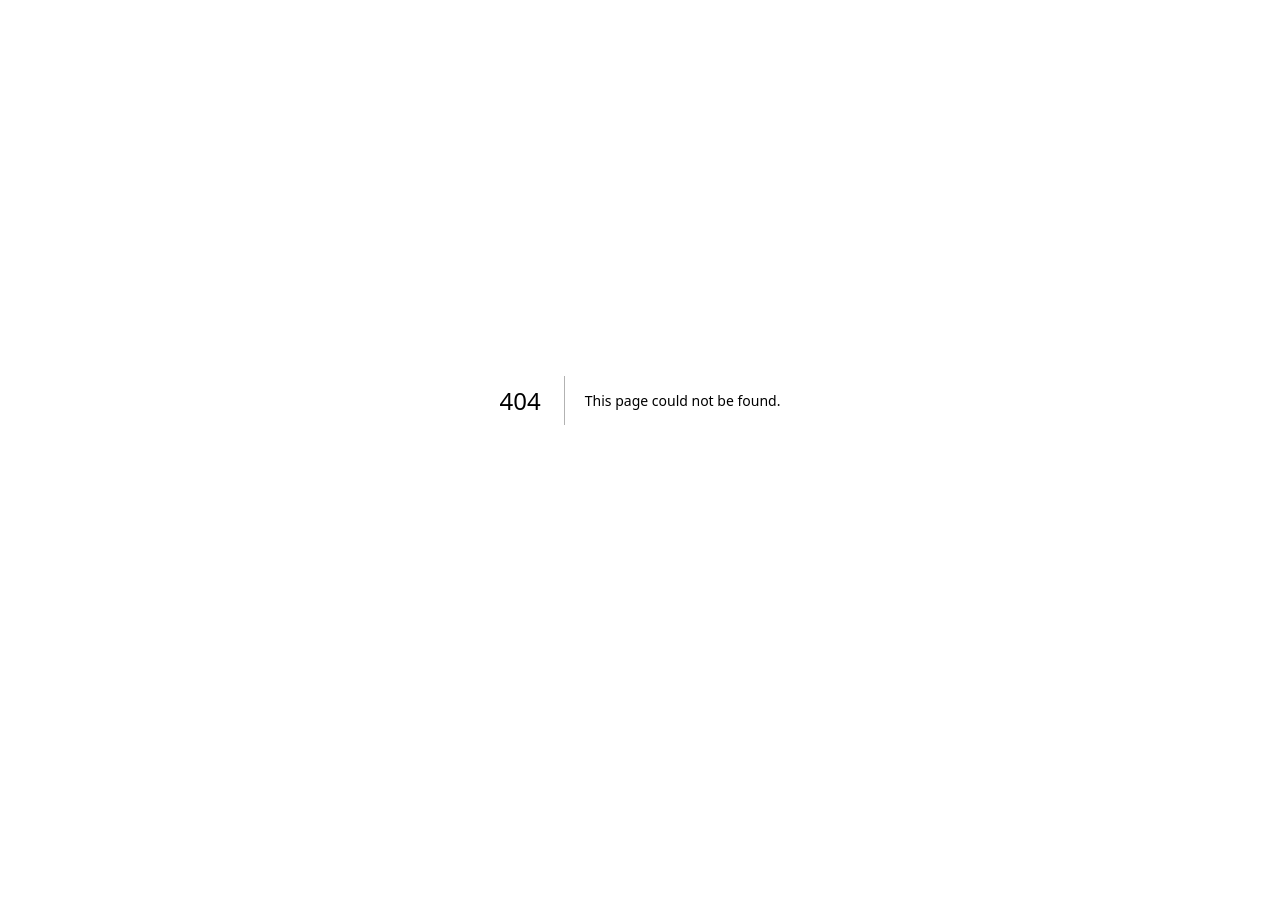
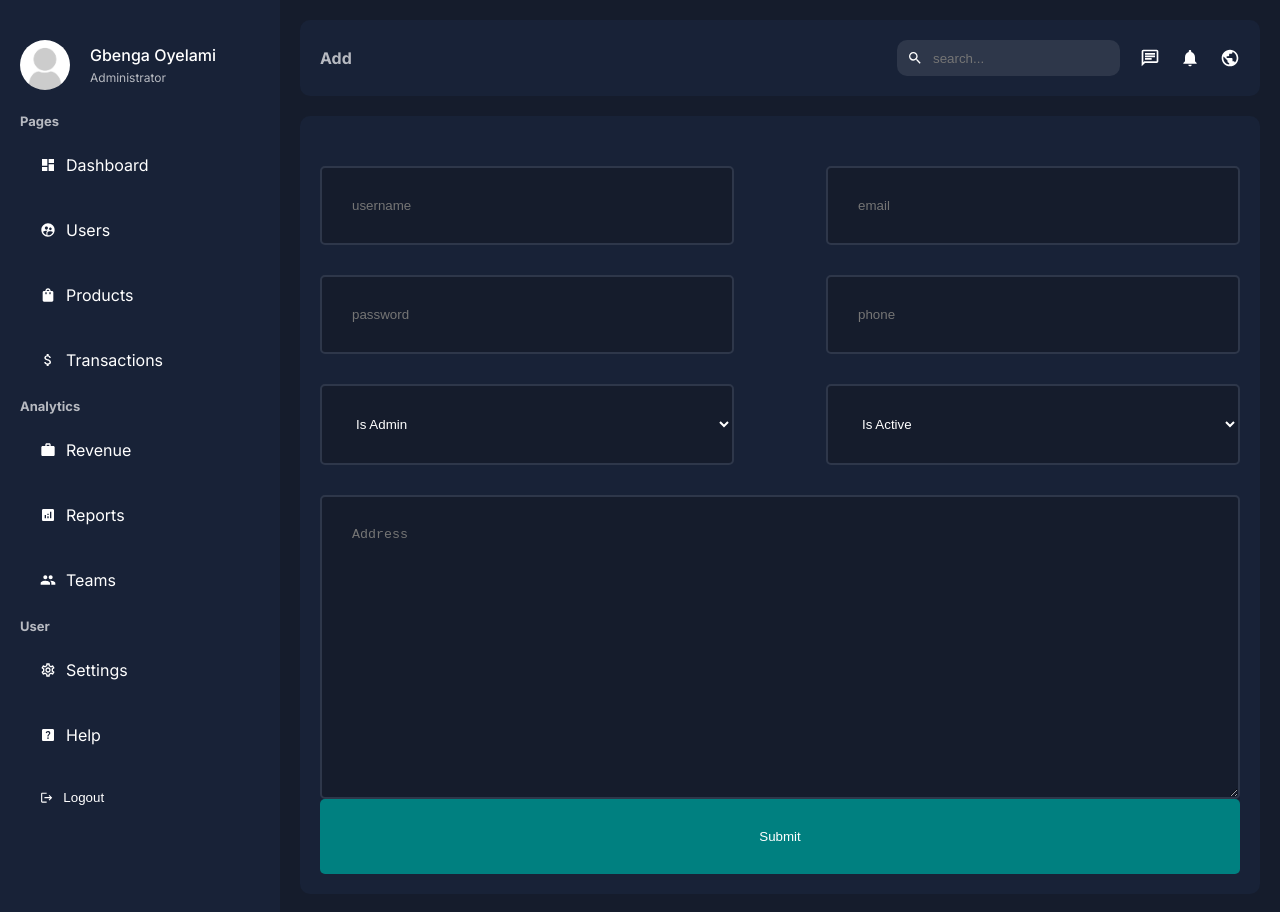
Before and after one commit to oluwagbemiga10/Dashboard, a Next.js app: page /dashboard/users/add in a window 1280 px wide. Before the commit this address had no page. Before the commit the page ends 800 px from the top, so only its background shows below. Built offline with nearby package versions, Linux system fonts and the light colour scheme.

Commit message:
user page files

```diff
--- /dev/null
+++ b/app/components/dashboard/users/addUSer/adduser.module.css
@@ -0,0 +1,34 @@
+.container{
+    background-color: var(--bgSoft);
+    padding: 20px;
+    border-radius: 10px;
+    margin-top: 20px;
+}
+.form{
+    display: flex;
+    flex-wrap: wrap;
+    justify-content: space-between;
+}
+.form input, .form textarea, .form select {
+    padding: 30px;
+    background-color: var(--bg);
+    color: var(--text);
+    border: 2px solid #2e374a;
+    border-radius: 5px;
+    margin-top: 30px;
+}
+.form input, .form select{
+    width: 45%;
+}
+.form textarea{
+    width: 100%;
+}
+.form button{
+    width: 100%;
+    padding: 30px;
+    background-color: teal;
+    color: var(--text);
+    border: none;
+    border-radius: 5px;
+    cursor: pointer;
+}
--- /dev/null
+++ b/app/components/dashboard/users/singleuser/singleuser.module.css
@@ -0,0 +1,53 @@
+.container{
+    display: flex;
+    gap: 50px;
+    margin-top: 20px;
+}
+.infoContainer{
+    flex: 1;
+    background-color: var(--bgSot);
+    padding: 20px;
+    border-radius: 10px;
+    font-weight: bold;
+    color: var(--textSoft);
+    height: max-content;
+}
+.imgContainer{
+    width: 100%;
+    height: 300px;
+    position: relative;
+    border-radius: 10px;
+    overflow: hidden;
+    margin-bottom: 20px;
+}
+.formContainer{
+    flex: 3;
+    background-color: var(--bgSoft);
+    padding: 20px;
+    border-radius: 10px;
+}
+.form{
+    display: flex;
+    flex-direction: column;
+}
+.form input, .form textarea, .form select{
+    padding: 20px;
+     border: 2px solid #2e374a;
+     border-radius: 5px;
+     background-color: var(--bg);
+     color: var(--text);
+     margin: 10px 0px;
+}
+.form label{
+    font-size: 12px;
+}
+.form button{
+    width: 100%;
+    padding: 20px;
+    background-color: teal;
+    color: var(--text);
+    border: none;
+    border-radius: 5px;
+    cursor: pointer;
+    margin-top: 20px;
+}
--- /dev/null
+++ b/app/components/dashboard/users/user.module.css
@@ -0,0 +1,51 @@
+.container{
+    background-color: var(--bgSoft);
+    padding: 20px;
+    border-radius: 10px;
+    margin-top: 20px;
+}
+.top{
+    display: flex;
+    align-items: center;
+    justify-content: space-between;
+}
+.addButton{
+    padding: 10px;
+    background-color: #5d57c9;
+    color: var(--text);
+    border: none;
+    border-radius: 5px;
+    cursor: pointer;
+}
+.table{
+    width: 100%;
+}
+.table td{
+    padding: 10px;
+}
+.user{
+    display: flex;
+    align-items: center;
+    gap: 10px;
+}
+.userImage{
+    object-fit: cover;
+    border-radius: 50%;
+}
+.buttons{
+    display: flex;
+    gap: 10px;
+}
+.button{
+    padding: 5px 10px;
+    border-radius: 5px;
+    color: var(--text);
+    border: none;
+    cursor: pointer;
+}
+.view{
+    background-color: teal;
+}
+.delete{
+    background-color: crimson;
+}
--- /dev/null
+++ b/app/dashboard/users/add/page.jsx
@@ -0,0 +1,29 @@
+import React from 'react'
+import styles from "../../../components/dashboard/users/addUser/adduser.module.css"
+
+const AddUser = () => {
+  return (
+    <div className={styles.container}>
+        <form action="" className={styles.form}>
+            <input type='text' placeholder='username' name='username' required />
+            <input type='email' placeholder='email' name='email' required />
+            <input type='password' placeholder='password' name='password' required />
+            <input type='phone' placeholder='phone' name='phone' />
+            <select name='isAdmin' id='isAdmin'>
+              <option value={false} selected>Is Admin</option>
+              <option value={true}>Yes</option>
+              <option value={true}>No</option>
+            </select>
+            <select name='isActive' id='isActive'>
+              <option value={false} selected>Is Active</option>
+              <option value={true}>Yes</option>
+              <option value={true}>No</option>
+            </select>
+            <textarea name='address' id='address' rows="16" placeholder='Address'></textarea>
+            <button type='submit'>Submit</button>
+        </form>
+    </div>
+  )
+}
+
+export default AddUser
```
Also changed, not shown: app/dashboard/users/[id]/page.jsx (added, +43 -0 lines), app/dashboard/users/page.jsx (+47 -2 lines).
